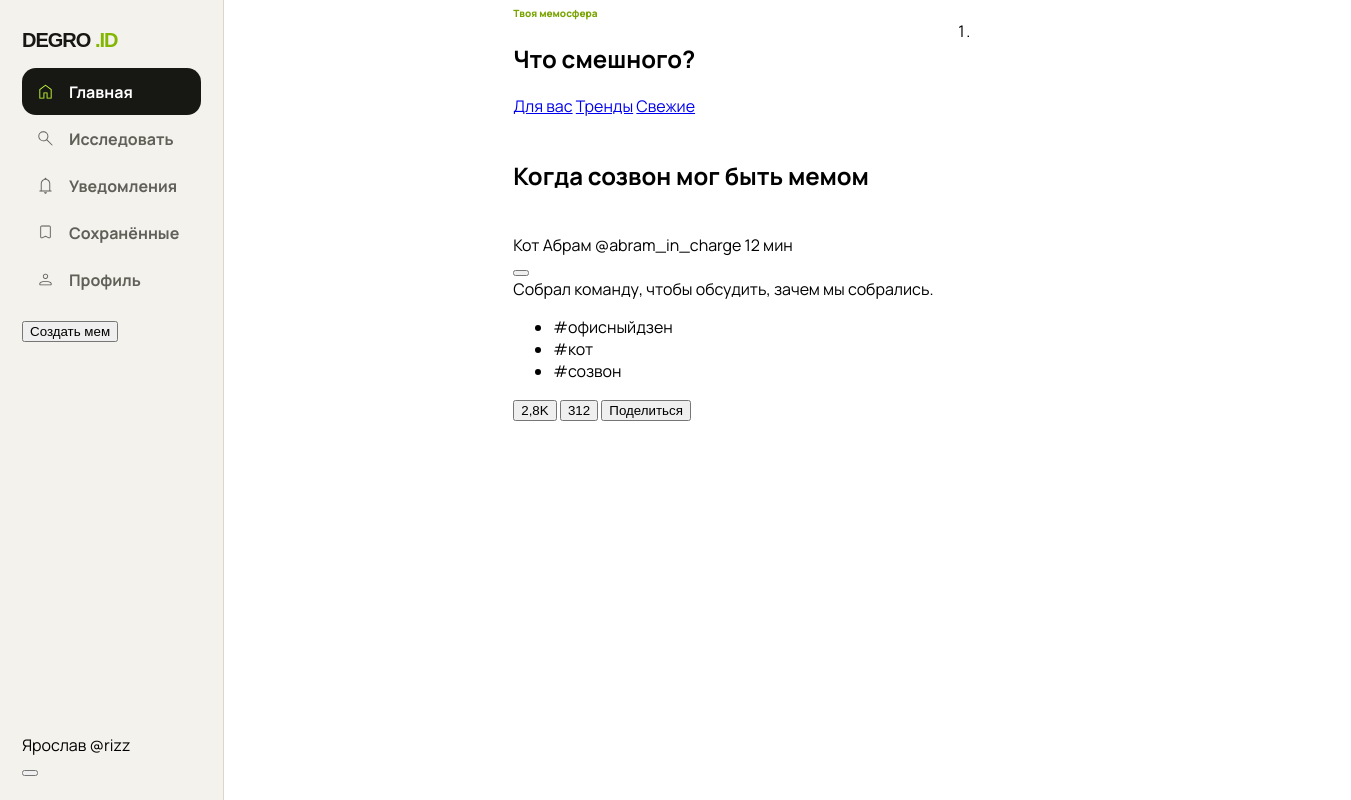
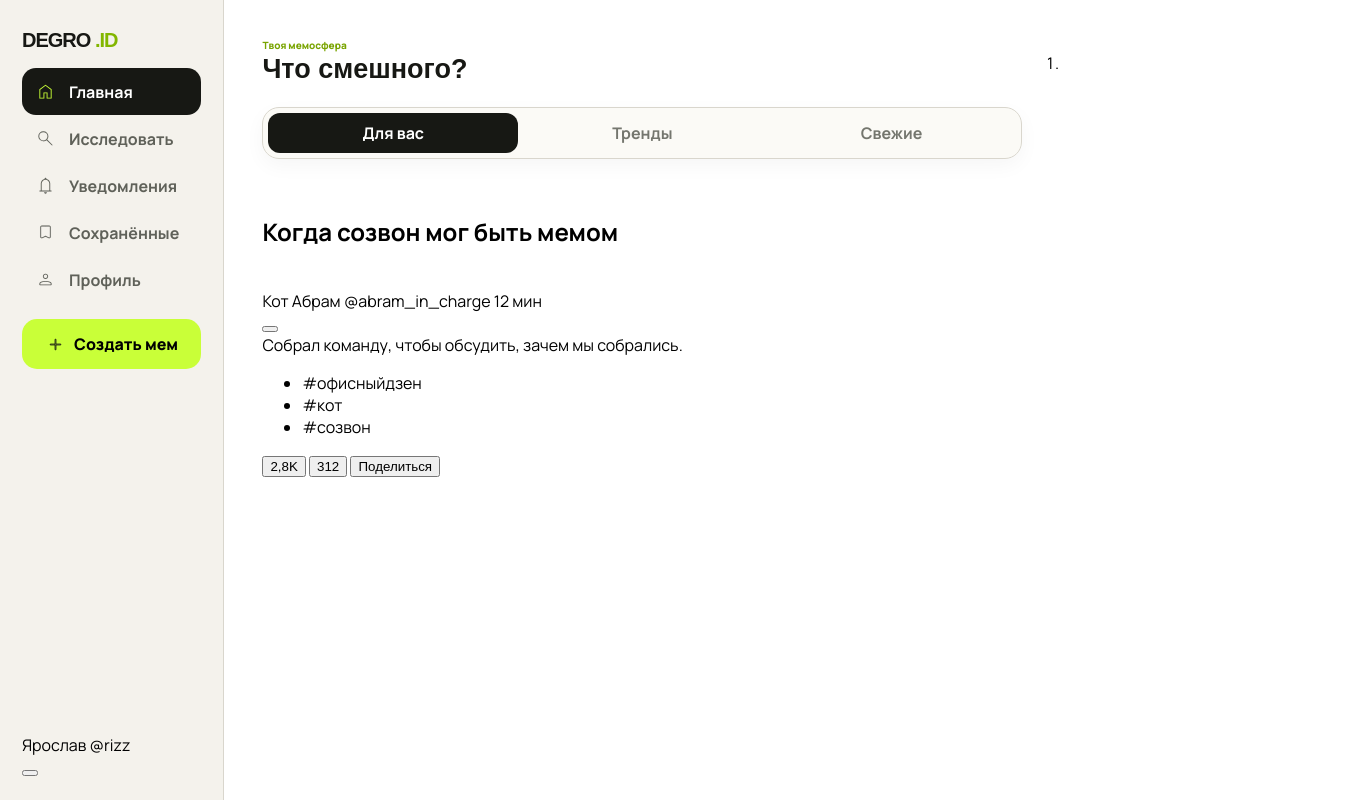
Before and after one commit to rlt-sudo/degroid-html, a plain HTML site: page index.html in a window 1280 px wide. Shown: the whole page, 1351 px wide, since content can reach past the window. Drawn offline with Linux system fonts and the light colour scheme; a web font is replaced by a local one.

Commit message:
festures: Вторая часть добавления оформления

```diff
--- a/index.html
+++ b/index.html
@@ -85,7 +85,10 @@
             </nav>
 
             <button class="button button_primary create-button" type="button">
-                <span class="button__icon"></span>
+                <span class="button__icon">
+                    <svg xmlns="http://www.w3.org/2000/svg" viewBox="0 0 24 24" height="24px" width="24px"
+                         fill="#e3e3e3"><path d="M11.5,12.5H6v-1h5.5V6h1v5.5H18v1H12.5V18h-1V12.5Z"/></svg>
+                </span>
                 <span class="button__text">Создать мем</span>
             </button>
         </div>
@@ -105,6 +108,8 @@
 
     <!-- Центральная часть -->
     <main class="layout__main main">
+
+        <div class="layout__home">
 
             <section class="feed">
 
@@ -146,7 +151,8 @@
                                 <button class="meme-card__menu" type="button"></button>
                             </header>
 
-                        <div class="meme-card__description">Собрал команду, чтобы обсудить, зачем мы собрались.</div>
+                            <div class="meme-card__description">Собрал команду, чтобы обсудить, зачем мы собрались.
+                            </div>
 
                             <ul class="meme-card__tags">
                                 <li class="meme-card__tag">#офисныйдзен</li>
@@ -235,7 +241,7 @@
                 </footer>
 
             </aside>
-
+        </div>
     </main>
 
 </div>
--- a/style/style.css
+++ b/style/style.css
@@ -99,20 +99,136 @@ body {
     color: white;
 }
 
-.layout__main {
+.create-button {
+    all: unset;
     width: 100%;
+    border-radius: 15px;
+    font-weight: 800;
+    background-color: #C9FF38;
     display: flex;
+    align-items: center;
+    justify-content: center;
+    gap: 8px;
+    cursor: pointer;
+    min-height: 50px;
+}
+
+.button__icon {
+    display: flex;
+    align-items: center;
     justify-content: center;
 }
 
+.button__icon svg {
+    width: 21px;
+    height: 21px;
+    fill: none;
+    stroke: #171814;
+    stroke-width: 1;
+    stroke-linecap: round;
+    stroke-linejoin: round;
+}
+
+.sidebar__footer {
+
+}
+
+.user-profile {
+
+}
+
+.user-profile__avatar {
+
+}
+
+.user-profile__info {
+
+}
+
+.user-profile__name {
+
+}
+
+.user-profile__username {
+
+}
+
+.user-profile__menu {
+
+}
+
+
+.layout__main {
+    display: flex;
+    justify-content: center;
+    width: 100%;
+    padding: 32px clamp(24px,3vw,48px) 90px;
+}
+
+.layout__home {
+    display: flex;
+    justify-content: center;
+    max-width: 1072px;
+}
+
+.feed {
+    width: 760px;
+}
+
+.right-sidebar {
+    width: 290px;
+}
+
+.feed__header {
+    width: 100%;
+}
+
+.feed__heading {
+    margin-bottom: 22px;
+}
+
 .feed__eyebrow {
-
     color: #79A400;
     font-size: 10px;
     font-weight: 800;
 }
 
-.feed {
+.feed__title {
+    font-family: "Unbounded", sans-serif;
+    color: #171814;
+    font-size: 27px;
+    font-weight: 700;
+    font-style: bold;
+    margin: 0;
+}
+
+.tabs {
+    display: flex;
+    width: 100%;
+    background: rgba(251, 250, 246, .9);
+    padding: 5px;
+    border: 1px solid #D9D6CD;
+    border-radius: 17px;
+    box-shadow: 0 7px 20px rgba(20, 21, 17, .04);
+    backdrop-filter: blur(18px);
+    margin-bottom: 14px;
+}
+
+.tabs__item {
+    all: unset;
+    border-radius: 12px;
+    color: #74766E;
+    font-weight: 700;
+    height: 40px;
+    display: flex;
+    flex-grow: 1;
+    align-items: center;
+    justify-content: center;
+}
+
+.tabs__item_active{
+    background-color: #171814;
+    color: white;
 }
 
 .right-sidebar {
```
Also changed, not shown: 1 other file. Lines whose indentation alone changed are shown as unchanged.
